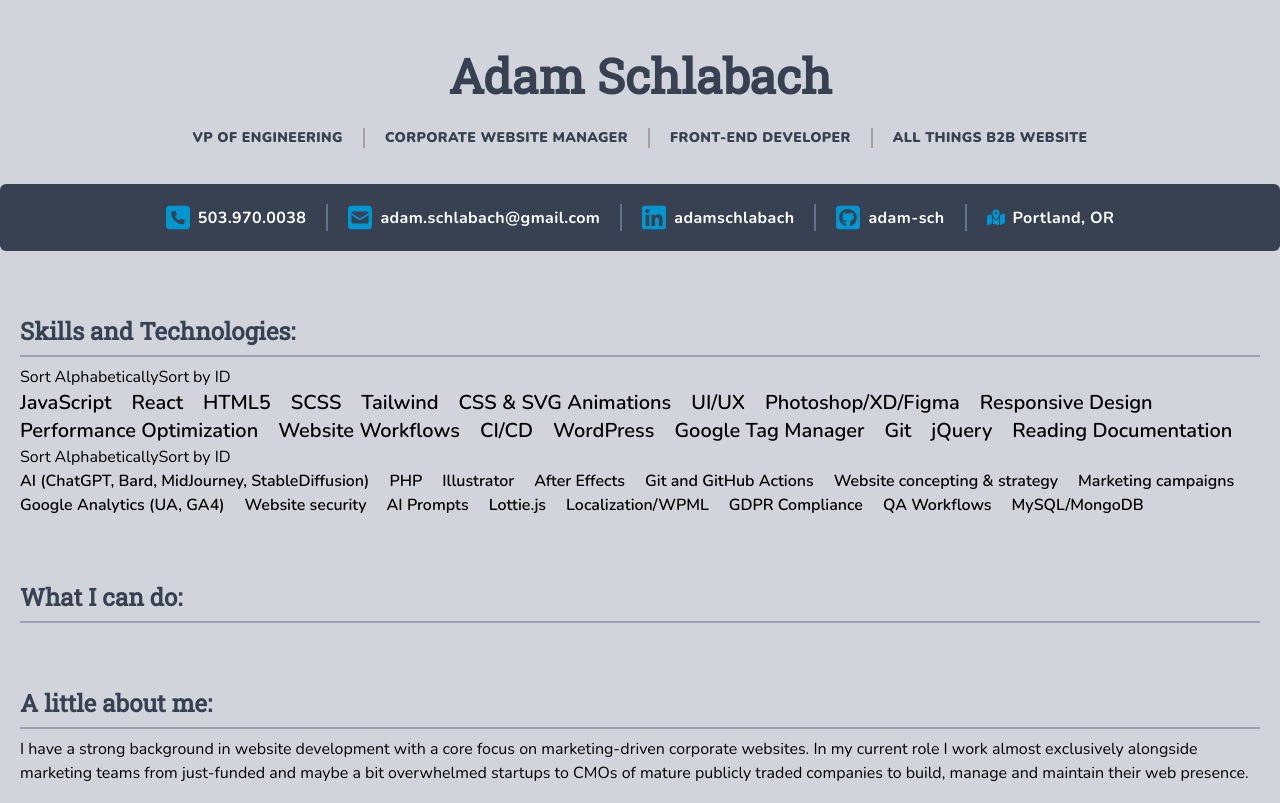
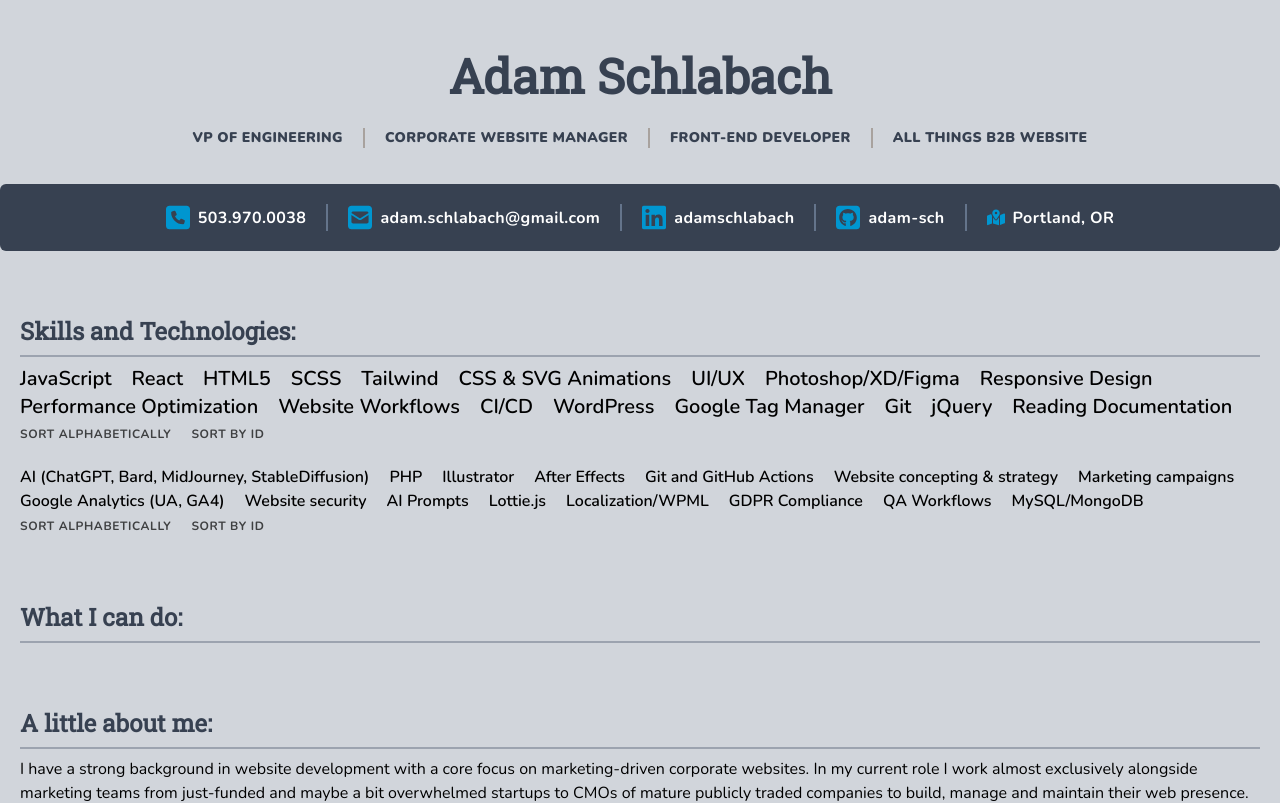
Before and after one commit to adam-sch/2024, a React (Create React App) app: page / in a window 1280 px wide. Shown: the top 803 px of the page. Built offline with nearby package versions, Linux system fonts and the light colour scheme.

Commit message:
sort button style

```diff
--- a/src/App.js
+++ b/src/App.js
@@ -220,15 +220,15 @@ function Skills( {filterType} ) {
   }
 
   return (
-      <>
-        <button onClick={sortByAlphabetically}>Sort Alphabetically</button>
-        <button onClick={sortByID}>Sort by ID</button>
+      <div className="skills mb-5 last-of-type:mb-0">
         <ul className={`font-semibold flex flex-wrap ${filterType === 'primary' ? 'text-xl' : ''}`}>
           {listItems.map(skill => (
               <li key={skill.id} className="mr-5">{skill.name}</li>
           ))}
         </ul>
-      </>
+        <button className="uppercase tracking-wider text-xs font-bold opacity-70 mr-5" onClick={sortByAlphabetically}>Sort Alphabetically</button>
+        <button className="uppercase tracking-wider text-xs font-bold opacity-70 mr-5" onClick={sortByID}>Sort by ID</button>
+      </div>
   );
 }
 
```
